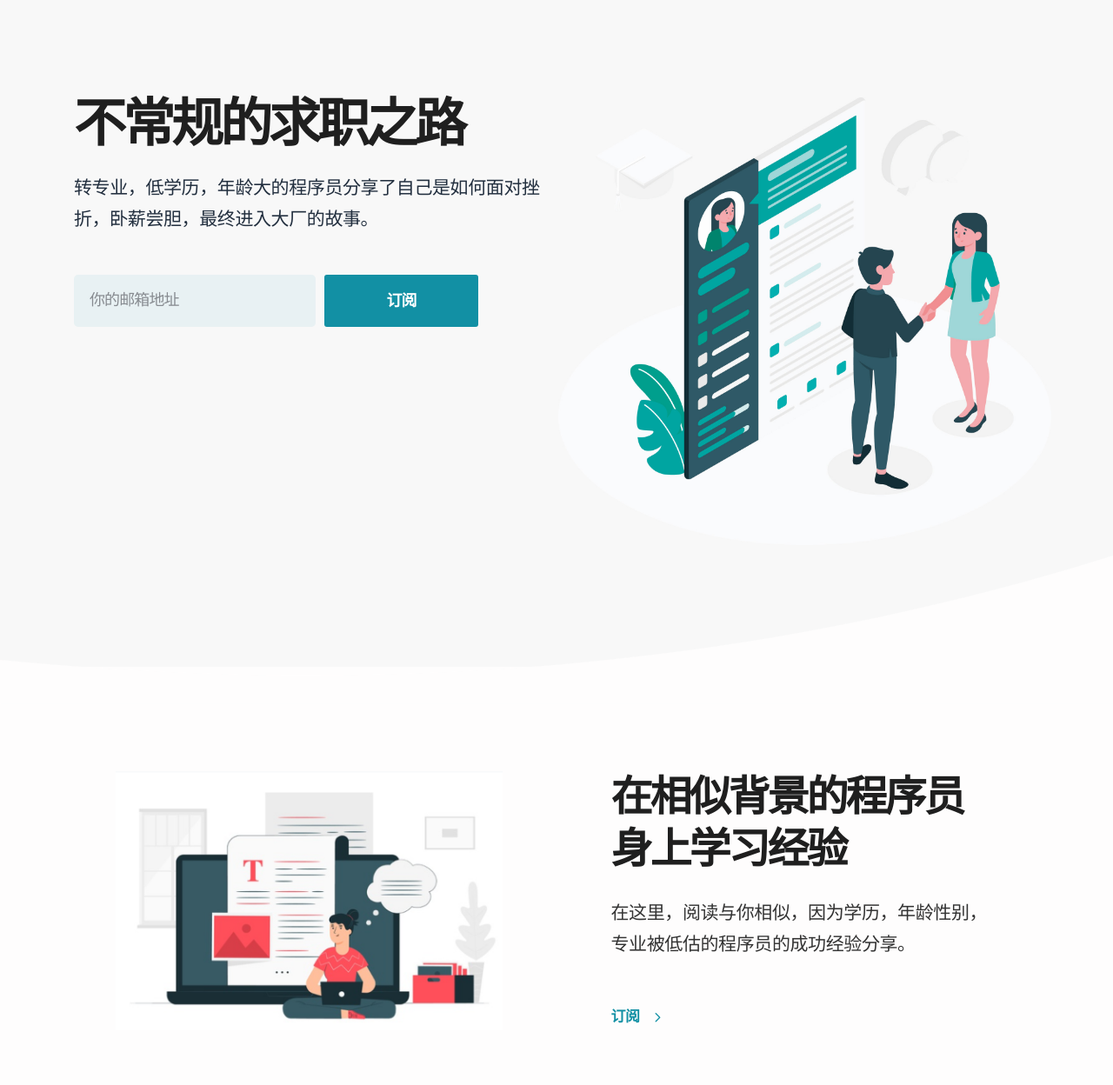
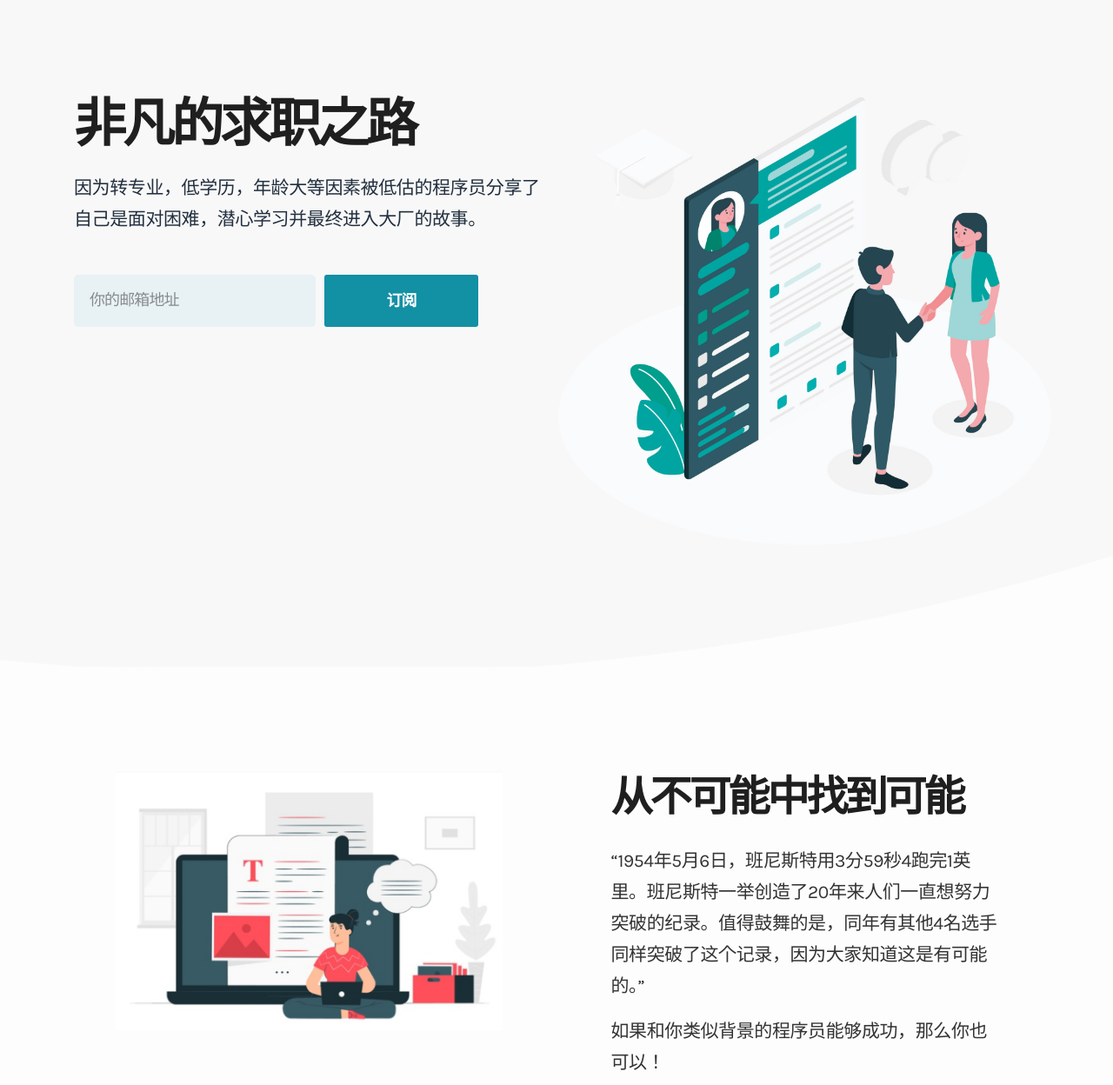
Before and after one commit to interviewlove/interviewlove.github.io, a plain HTML site: page index.html in a window 1280 px wide. Shown: the part 52-1300 px from the top of the page at 87% size. Drawn offline with Linux system fonts and the light colour scheme.

Commit message:
修改描述

```diff
--- a/index.html
+++ b/index.html
@@ -48,8 +48,8 @@
                     </div>
                     <div class="col-lg-6 order-lg-1">
                         <div class="hero-content">
-                            <h1>不常规的求职之路</h1>
-                            <p>转专业，低学历，年龄大的程序员分享了自己是如何面对挫折，卧薪尝胆，最终进入大厂的故事。
+                            <h1>非凡的求职之路</h1>
+                            <p>因为转专业，低学历，年龄大等因素被低估的程序员分享了自己是面对困难，潜心学习并最终进入大厂的故事。
                             </p>
                             <style type="text/css">
                                 #sub-form { width: 100%;}
@@ -93,9 +93,12 @@
                     </div>
                     <div class="col-xl-5  offset-xl-1 col-lg-6 col-md-7 col-sm-6 ">
                         <div class="content-left-content">
-                            <h2>在相似背景的程序员身上学习经验</h2>
+                            <h2>从不可能中找到可能</h2>
                             <p>
-                                在这里，阅读与你相似，因为学历，年龄性别，专业被低估的程序员的成功经验分享。
+                                “1954年5月6日，班尼斯特用3分59秒4跑完1英里。班尼斯特一举创造了20年来人们一直想努力突破的纪录。值得鼓舞的是，同年有其他4名选手同样突破了这个记录，因为大家知道这是有可能的。”
+                            </p>
+                            <p>
+                                如果和你类似背景的程序员能够成功，那么你也可以！
                             </p>
                             <div class="content-link">
                                 <a href="#forth-part">订阅<i class="icon icon-minimal-right"></i></a>
```
